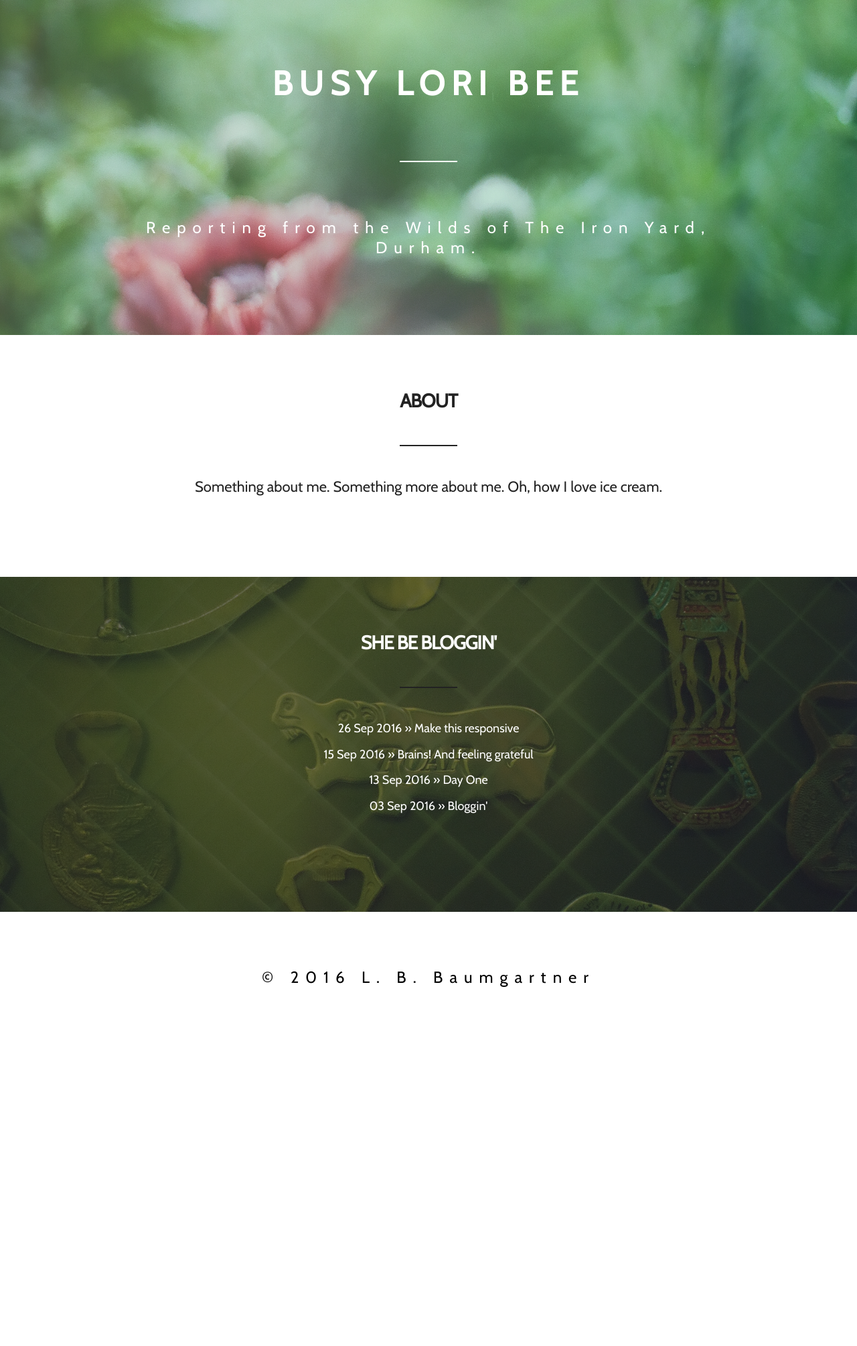
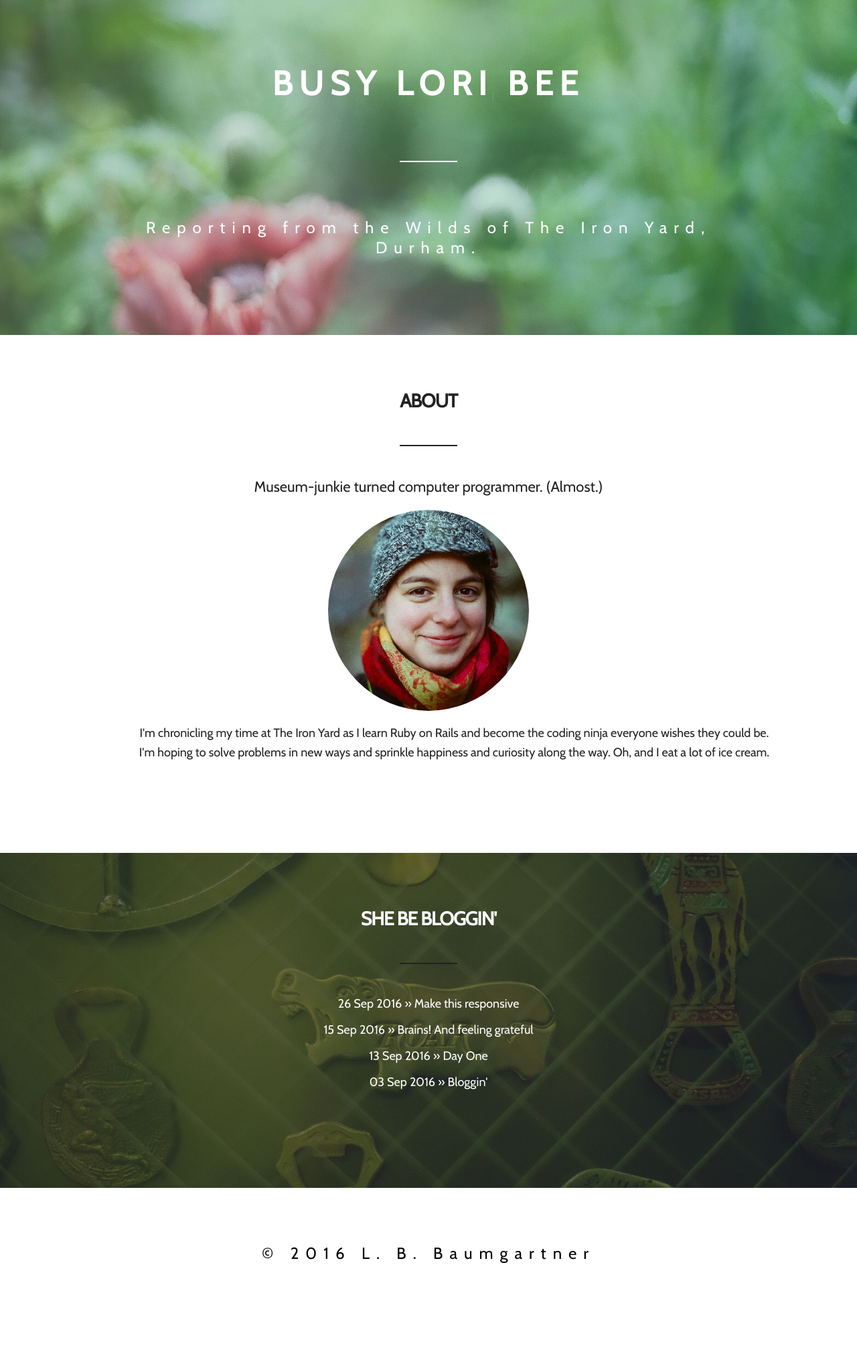
Before and after one commit to lburl01/lburl01.github.io, a Jekyll site: the page built from index.html, in a window 1280 px wide. Shown: the whole page at 67% size. Built offline with Jekyll 4.4.1, drawn with Linux system fonts in a browser that asks for light colours; before the commit the page ends 1597 px from its top, so only the background shows below that.

Commit message:
Added image to about section of homepage.

```diff
--- a/_layouts/default.html
+++ b/_layouts/default.html
@@ -41,20 +41,24 @@
 
 <!-- About -->
 
-<section data-sr id="about" class="about u-full-width">
+<section id="about" class="about u-full-width">
   <div class="container">
     <div class="row">
       <div class="twelve columns">
         <h3 class="separator">About</h3>
-        <h4>Something about me. Something more about me. Oh, how I love ice cream.</h4>
+				<h4>Museum-junkie turned computer programmer. (Almost.)</h4>
+				<ul class="img_about">
+					<li class="one-third columns"><img src='css/files/lori-500x500.jpg' /></li>
+					<li class="two-thirds columns"><p>I'm chronicling my time at The Iron Yard as I learn Ruby on Rails and become the coding ninja everyone wishes they could be. I'm hoping to solve problems in new ways and sprinkle happiness and curiosity along the way. Oh, and I eat a lot of ice cream.</p></li>
+				</ul>
       </div>
     </div>
-  </div>
+	</div>
 </section>
 
 <!-- Blog -->
 
-<section data-sr id="blog" class="blog u-full-width featured-bg-image">
+<section id="blog" class="blog u-full-width featured-bg-image">
 	<div class="container">
     <div class="row">
       <div class="twelve columns">
@@ -73,7 +77,7 @@
 
 <!-- Footer -->
 
-<section data-sr class="footer u-full-width">
+<section class="footer u-full-width">
   <div class="container">
     <div class="row">
       <div class="twelve columns">
--- a/css/main.css
+++ b/css/main.css
@@ -194,12 +194,28 @@ section {
   background-color: white;
 }
 
-/* Clients */
+/* About */
+
+.img_about {
+  list-style: none;
+  width: 100%;
+}
+.img_about li {
+  position: relative;
+  overflow: hidden;
+}
+.img_about li img {
+  height: 300px;
+  display: inline-block;
+  border-radius: 100%;
+}
+
+/* Blog Posts */
 
 .blog ul {
   list-style: none;
   display: inline-table;
-  width: 35%;
+  width: 45%;
 }
 .blog li {
   display: block;
@@ -214,6 +230,8 @@ section {
   .button.inverted {
     padding: 15px;
   }
+  .blog ul {
+    width: 85%;
 }
 @media (min-width: 400px)  and (max-width: 750px) {
 }
```
Also changed, not shown: css/files/bee-repeat.jpg (deleted), css/files/bee-repeat2.jpg (deleted), css/files/blogging_stock.jpg (deleted), css/files/lori-500x500.jpg (added), 1 other file.
